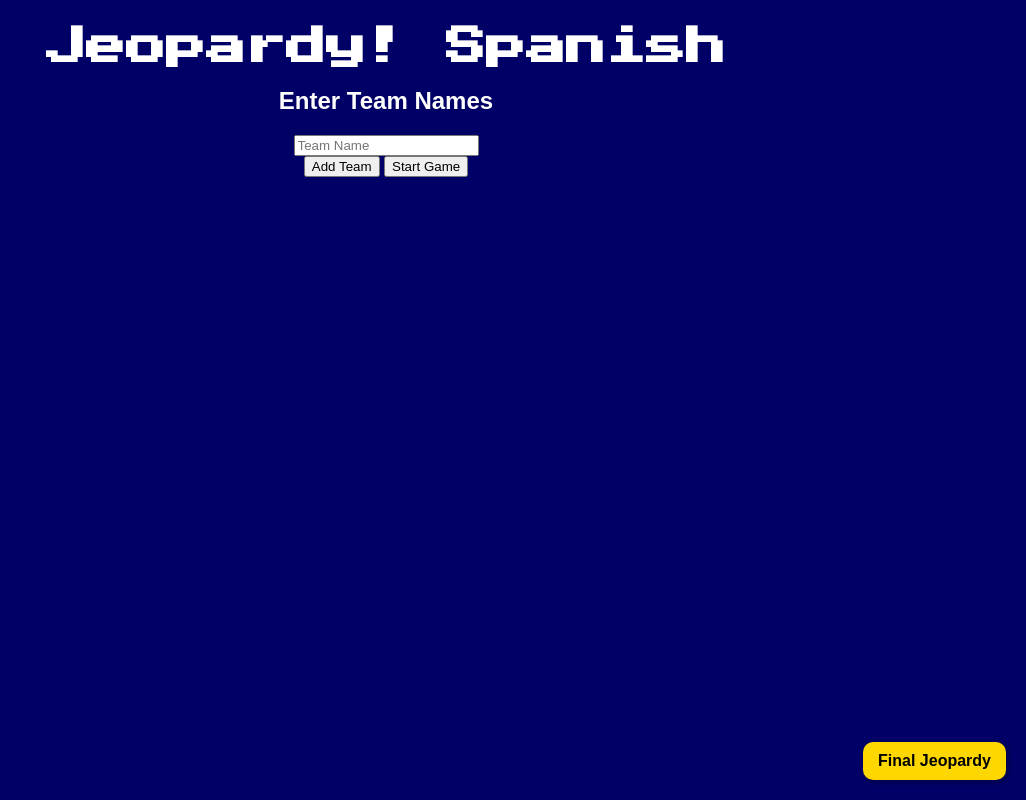
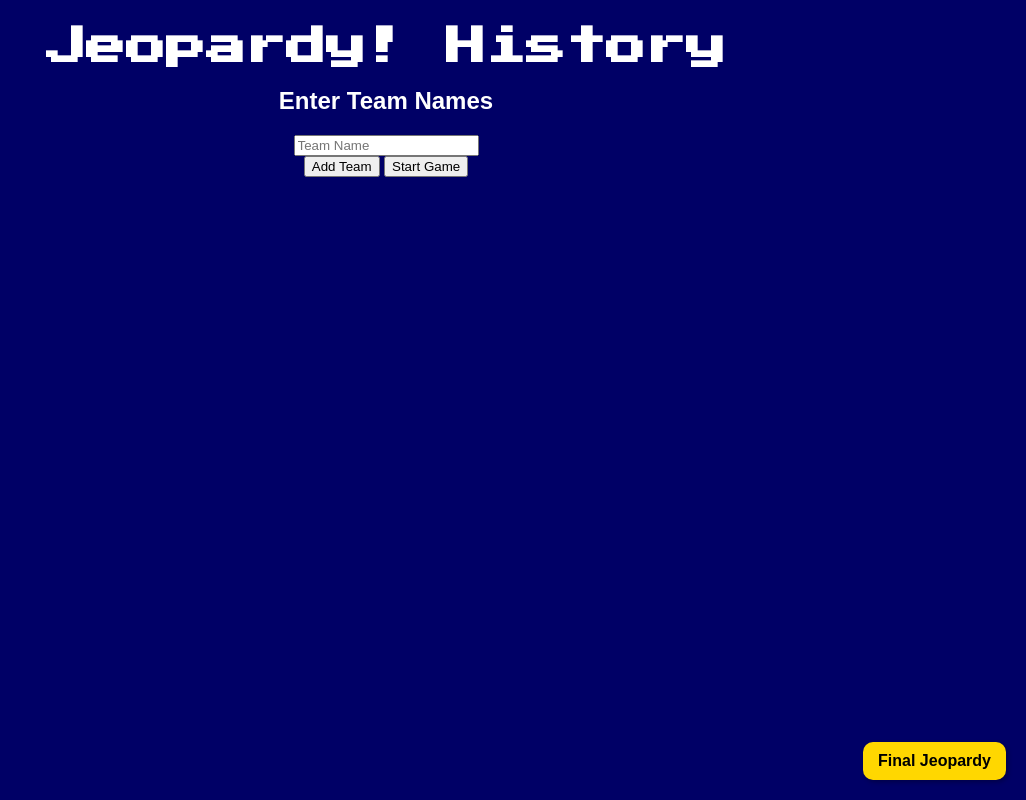
Before and after one commit to homejeopardy/history, a plain HTML site: page index.html in a window 1280 px wide. Shown: the whole page, without its empty margins (254-1280 px from the left). Drawn offline with Linux system fonts and the light colour scheme.

Commit message:
Update index.html

```diff
--- a/index.html
+++ b/index.html
@@ -3,12 +3,12 @@
 <head>
     <meta charset="UTF-8">
     <meta name="viewport" content="width=device-width, initial-scale=1.0">
-    <title>Jeopardy! Spanish</title>
+    <title>Jeopardy! History</title>
     <link rel="stylesheet" href="styles.css">
 </head>
 <body>
 
-    <h1>Jeopardy! Spanish</h1>
+    <h1>Jeopardy! History</h1>
 
     <div id="setup">
         <h2>Enter Team Names</h2>
```
